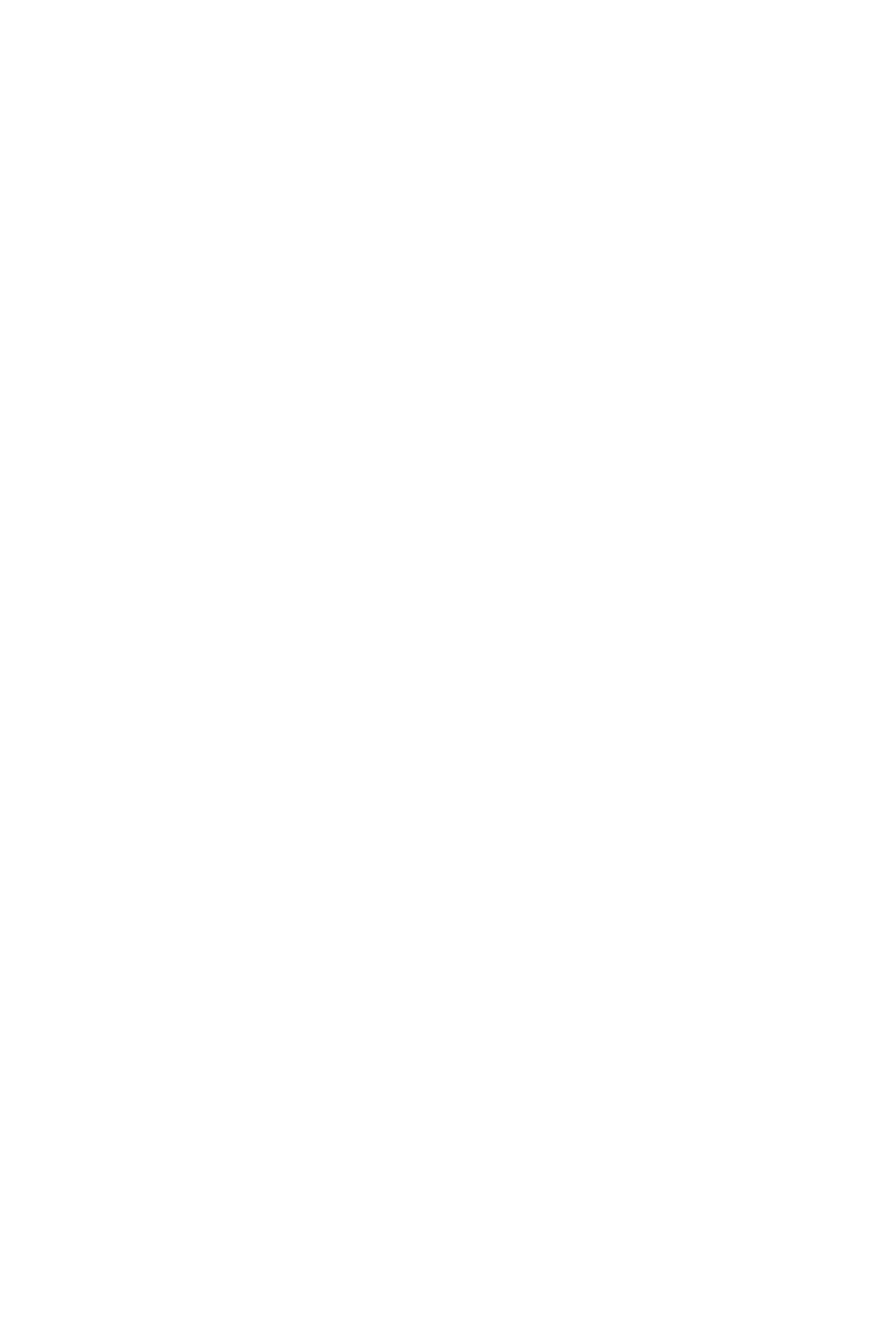
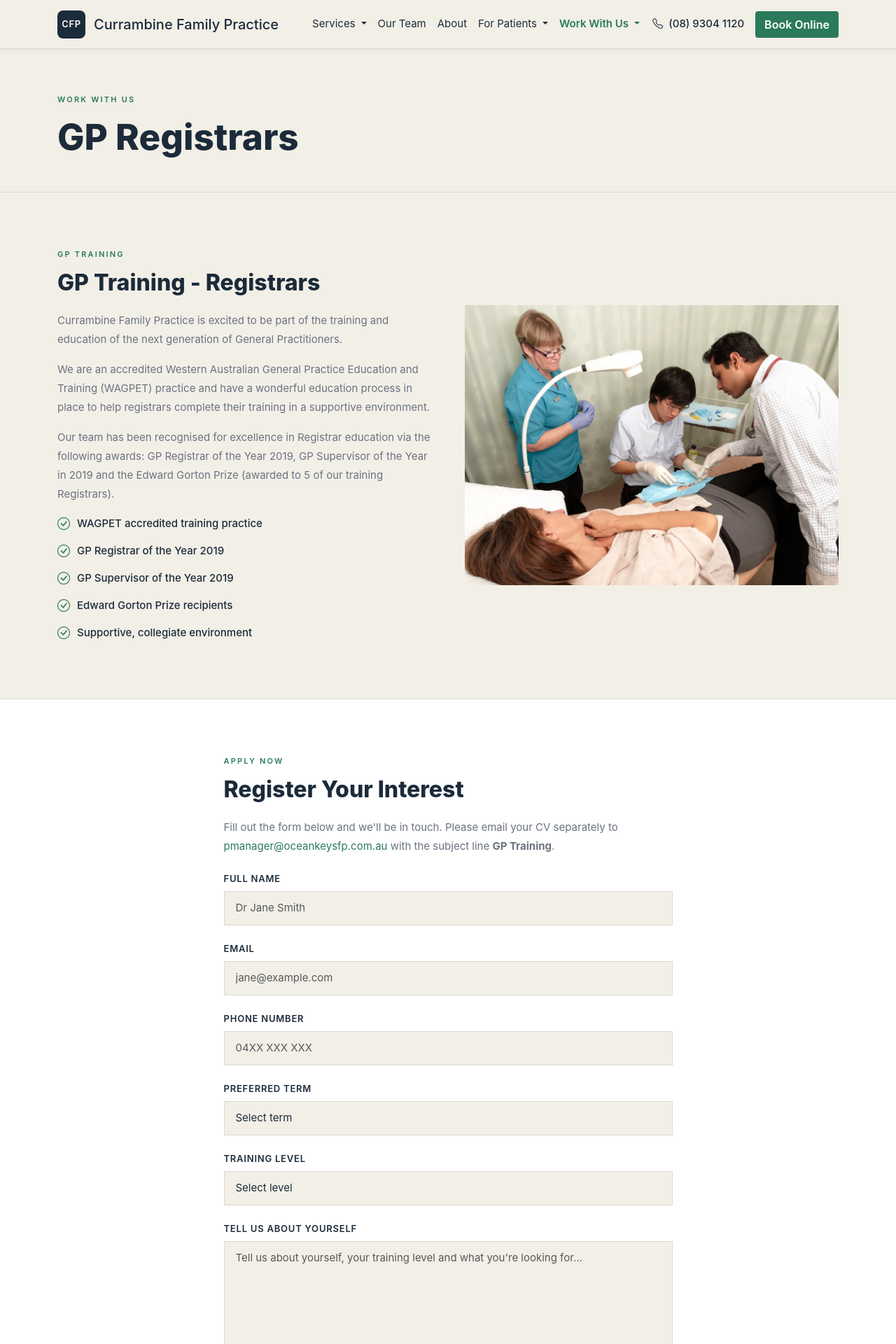
Before and after one commit to Luc45K0h75/Currambine-FP-Website, a Flask app: page /registrars in a window 1280 px wide. Before the commit the part shown is empty. Shown: the top 1920 px of the page at 70% size. Before the commit the page ends 800 px from the top, so only its background shows below. Run offline with Flask 3, Linux system fonts and the light colour scheme; some web fonts are replaced.

Commit message:
Added frontend for registrars page

```diff
--- a/app/blueprints/registrars/forms.py
+++ b/app/blueprints/registrars/forms.py
@@ -5,7 +5,7 @@ from wtforms.validators import DataRequired, Email, Length, Optional
 class RegistrarsApplicationForm(FlaskForm):
     name = StringField('Full Name', validators=[DataRequired(), Length(max=100)])
     email = StringField('Email', validators=[DataRequired(), Email()])
-    phone = StringField('Phone Number', validators=[DataRequired(), Length(max=20)])
+    phone = StringField('Phone Number', validators=[Length(max=20)])
     term = SelectField('Preferred Term', choices=[
         ('', 'Select term'),
         ('term_1', 'Term 1'),
--- a/app/static/css/style.css
+++ b/app/static/css/style.css
@@ -1641,3 +1641,17 @@ body {
     padding-top: 20px;
     text-align: center;
 }
+
+.work-page-img {
+    width: 100%;
+    height: 400px;
+    object-fit: cover;
+    display: block;
+}
+
+@media (max-width: 991px) {
+    .work-page-img {
+        height: 280px;
+        margin-top: 32px;
+    }
+}
--- a/app/templates/registrars.html
+++ b/app/templates/registrars.html
@@ -0,0 +1,154 @@
+{% extends 'base.html' %}
+
+{% block content %}
+
+<!-- PAGE HEADER -->
+<section class="page-header">
+    <div class="container">
+        <p class="section-eyebrow">Work With Us</p>
+        <h1 class="page-heading">GP Registrars</h1>
+    </div>
+</section>
+
+<!-- INTRO -->
+<section class="work-intro">
+    <div class="container">
+        <div class="row g-5 align-items-center">
+
+            <div class="col-lg-6">
+                <p class="section-eyebrow">GP Training</p>
+                <h2 class="work-heading">GP Training - Registrars</h2>
+                <p class="work-text">Currambine Family Practice is excited to be part of the training and education of the next generation of General Practitioners.</p>
+                <p class="work-text">We are an accredited Western Australian General Practice Education and Training (WAGPET) practice and have a wonderful education process in place to help registrars complete their training in a supportive environment.</p>
+                <p class="work-text">Our team has been recognised for excellence in Registrar education via the following awards: GP Registrar of the Year 2019, GP Supervisor of the Year in 2019 and the Edward Gorton Prize (awarded to 5 of our training Registrars).</p>
+
+                <div class="work-highlights mt-2">
+                    <div class="work-highlight-item">
+                        <i class="bi bi-check-circle work-highlight-icon"></i>
+                        <span>WAGPET accredited training practice</span>
+                    </div>
+                    <div class="work-highlight-item">
+                        <i class="bi bi-check-circle work-highlight-icon"></i>
+                        <span>GP Registrar of the Year 2019</span>
+                    </div>
+                    <div class="work-highlight-item">
+                        <i class="bi bi-check-circle work-highlight-icon"></i>
+                        <span>GP Supervisor of the Year 2019</span>
+                    </div>
+                    <div class="work-highlight-item">
+                        <i class="bi bi-check-circle work-highlight-icon"></i>
+                        <span>Edward Gorton Prize recipients</span>
+                    </div>
+                    <div class="work-highlight-item">
+                        <i class="bi bi-check-circle work-highlight-icon"></i>
+                        <span>Supportive, collegiate environment</span>
+                    </div>
+                </div>
+            </div>
+
+            <div class="col-lg-6">
+                <img src="{{ url_for('static', filename='images/registrars.webp') }}" alt="GP Registrars at Currambine Family Practice" class="work-page-img">
+            </div>
+
+        </div>
+    </div>
+</section>
+
+<!-- APPLICATION FORM -->
+<section class="work-form-section">
+    <div class="container">
+        <div class="row justify-content-center">
+            <div class="col-lg-7">
+                <p class="section-eyebrow">Apply Now</p>
+                <h2 class="work-heading">Register Your Interest</h2>
+                <p class="work-text mb-4">Fill out the form below and we'll be in touch. Please email your CV separately to <a href="mailto:pmanager@oceankeysfp.com.au">pmanager@oceankeysfp.com.au</a> with the subject line <strong>GP Training</strong>.</p>
+
+                <!-- Flash messages -->
+                {% with messages = get_flashed_messages(with_categories=true) %}
+                    {% if messages %}
+                        {% for category, message in messages %}
+                        <div class="alert alert-{{ 'success' if category == 'success' else 'danger' }} mb-4">
+                            {{ message }}
+                        </div>
+                        {% endfor %}
+                    {% endif %}
+                {% endwith %}
+
+                <form method="POST" class="work-form">
+                    {{ form.hidden_tag() }}
+
+                    <div class="mb-4">
+                        {{ form.name.label(class="work-form-label") }}
+                        {{ form.name(class="form-control work-form-input", placeholder="Dr Jane Smith") }}
+                        {% if form.name.errors %}
+                            <div class="work-form-error">{{ form.name.errors[0] }}</div>
+                        {% endif %}
+                    </div>
+
+                    <div class="mb-4">
+                        {{ form.email.label(class="work-form-label") }}
+                        {{ form.email(class="form-control work-form-input", placeholder="jane@example.com") }}
+                        {% if form.email.errors %}
+                            <div class="work-form-error">{{ form.email.errors[0] }}</div>
+                        {% endif %}
+                    </div>
+
+                    <div class="mb-4">
+                        {{ form.phone.label(class="work-form-label") }}
+                        {{ form.phone(class="form-control work-form-input", placeholder="04XX XXX XXX") }}
+                        {% if form.phone.errors %}
+                            <div class="work-form-error">{{ form.phone.errors[0] }}</div>
+                        {% endif %}
+                    </div>
+
+                    <div class="mb-4">
+                        {{ form.term.label(class="work-form-label") }}
+                        {{ form.term(class="form-select work-form-input") }}
+                        {% if form.term.errors %}
+                            <div class="work-form-error">{{ form.term.errors[0] }}</div>
+                        {% endif %}
+                    </div>
+
+                    <div class="mb-4">
+                        {{ form.training_level.label(class="work-form-label") }}
+                        {{ form.training_level(class="form-select work-form-input") }}
+                        {% if form.training_level.errors %}
+                            <div class="work-form-error">{{ form.training_level.errors[0] }}</div>
+                        {% endif %}
+                    </div>
+
+                    <div class="mb-4">
+                        {{ form.about.label(class="work-form-label") }}
+                        {{ form.about(class="form-control work-form-input", rows=6, placeholder="Tell us about yourself, your training level and what you're looking for...") }}
+                        {% if form.about.errors %}
+                            <div class="work-form-error">{{ form.about.errors[0] }}</div>
+                        {% endif %}
+                    </div>
+
+                    <div class="work-form-notice mb-4">
+                        <i class="bi bi-info-circle me-2"></i>
+                        Please email your CV to <a href="mailto:pmanager@oceankeysfp.com.au">pmanager@oceankeysfp.com.au</a> with subject line <strong>GP Training</strong>
+                    </div>
+
+                    <button type="submit" class="btn btn-primary-cfp w-100">Submit Application</button>
+
+                </form>
+
+                <div class="work-direct-contact mt-4">
+                    <p class="work-text">Prefer to get in touch directly? Email <a href="mailto:pmanager@oceankeysfp.com.au">pmanager@oceankeysfp.com.au</a></p>
+                </div>
+
+            </div>
+        </div>
+    </div>
+</section>
+
+<!-- CTA -->
+<section class="about-cta">
+    <div class="container text-center">
+        <h2 class="about-cta-heading">Where Patients Come First</h2>
+        <a href="{{ url_for('main.about') }}" class="btn btn-primary-cfp mt-3">Learn More About Us</a>
+    </div>
+</section>
+
+{% endblock %}
```
Also changed, not shown: app/static/images/registrars.webp (added).
